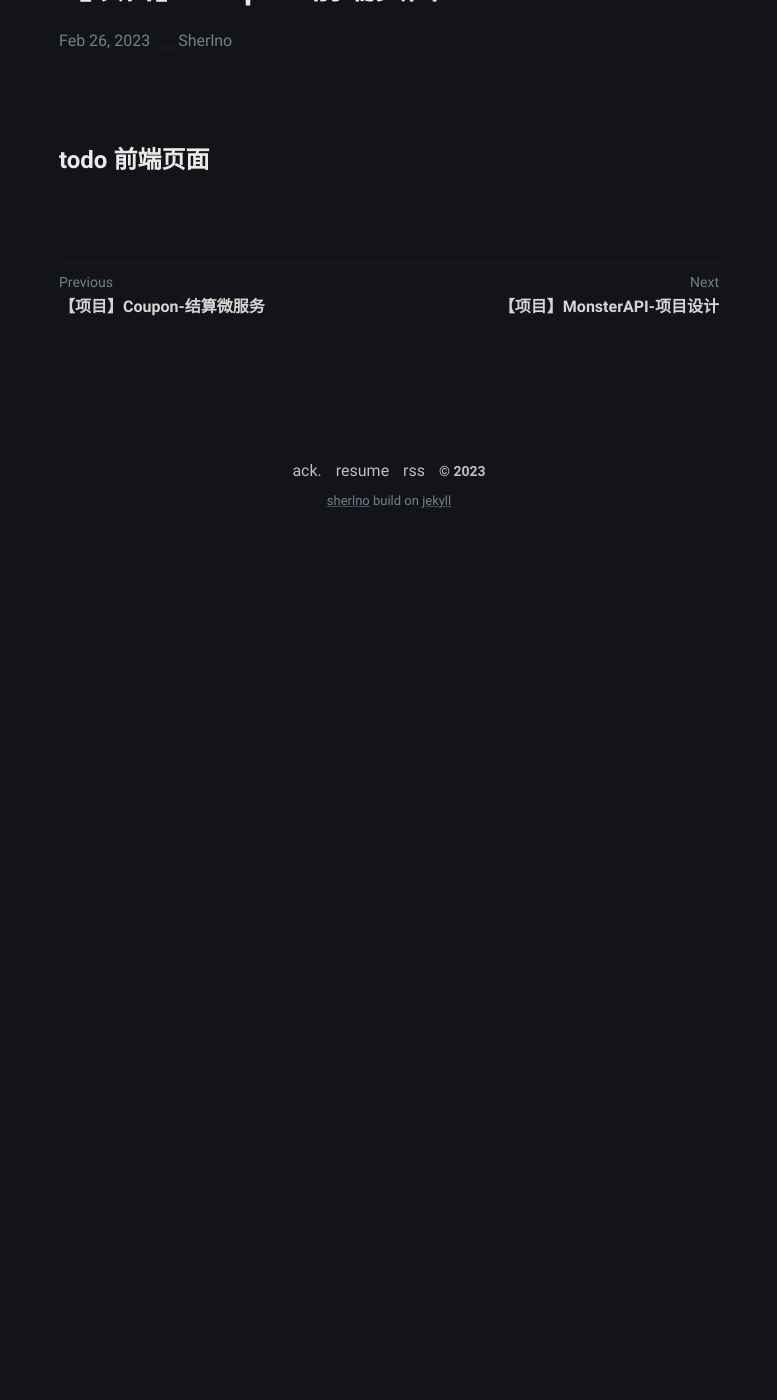
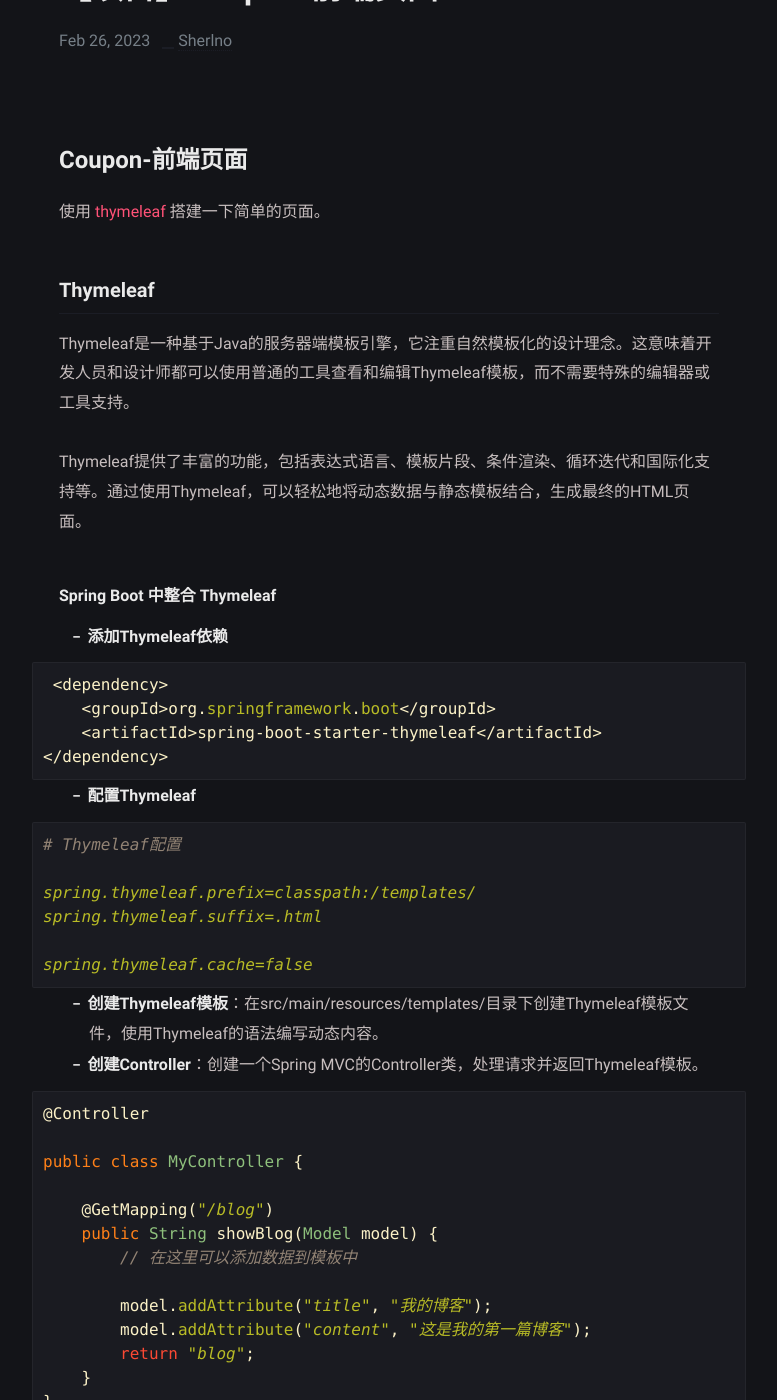
Before and after one commit to SherlnoW/SherlnoW.github.io, a Jekyll site: the page built from _posts/Monster-Coupon/2023-02-26-Coupon-前端页面显示.md, in a window 1280 px wide and 1400 px high, scrolled down 270 px. Shown: the whole window, without its empty margins (251-1028 px from the left). Built offline with Jekyll 4.4.1, drawn with Linux system fonts in a browser that asks for light colours; before the commit the page ends 900 px from its top, so only the background shows below that; some of the changed text lies outside the part shown.

Commit message:
Coupon-前端页面

````diff
--- a/_posts/Monster-Coupon/2023-02-26-Coupon-前端页面显示.md
+++ b/_posts/Monster-Coupon/2023-02-26-Coupon-前端页面显示.md
@@ -10,4 +10,78 @@
 - Java
 ---
 
-# todo 前端页面
+# Coupon-前端页面
+
+使用 [thymeleaf](https://blog.csdn.net/m0_64896985/article/details/123911807) 搭建一下简单的页面。
+
+### Thymeleaf
+
+Thymeleaf是一种基于Java的服务器端模板引擎，它注重自然模板化的设计理念。这意味着开发人员和设计师都可以使用普通的工具查看和编辑Thymeleaf模板，而不需要特殊的编辑器或工具支持。
+
+Thymeleaf提供了丰富的功能，包括表达式语言、模板片段、条件渲染、循环迭代和国际化支持等。通过使用Thymeleaf，可以轻松地将动态数据与静态模板结合，生成最终的HTML页面。
+
+##### Spring Boot 中整合 Thymeleaf
+
+* **添加Thymeleaf依赖**
+
+```java
+ <dependency>
+    <groupId>org.springframework.boot</groupId>
+    <artifactId>spring-boot-starter-thymeleaf</artifactId>
+</dependency>
+```
+
+* **配置Thymeleaf**
+
+```yaml
+# Thymeleaf配置
+
+spring.thymeleaf.prefix=classpath:/templates/
+spring.thymeleaf.suffix=.html
+
+spring.thymeleaf.cache=false
+```
+
+* **创建Thymeleaf模板**：在src/main/resources/templates/目录下创建Thymeleaf模板文件，使用Thymeleaf的语法编写动态内容。
+* **创建Controller**：创建一个Spring MVC的Controller类，处理请求并返回Thymeleaf模板。
+
+```java
+@Controller
+
+public class MyController {
+
+    @GetMapping("/blog")
+    public String showBlog(Model model) {
+        // 在这里可以添加数据到模板中
+
+        model.addAttribute("title", "我的博客");
+        model.addAttribute("content", "这是我的第一篇博客");
+        return "blog";
+    }
+}
+```
+
+* **创建Thymeleaf模板文件**：在src/main/resources/templates/目录下创建名为blog.html的Thymeleaf模板文件，并使用Thymeleaf的语法来展示动态内容。
+* **运行应用程序**：启动Spring Boot应用程序，并访问http://localhost:8080/blog
+
+### 前端页面展示
+
+<figure>
+    <img src="https://s1.ax1x.com/2023/08/08/pPV4d3Q.png" alt="首页" style="zoom: 45%;">
+    <figcaption>Fig 1. 首页.</figcaption>
+</figure>
+
+<figure>
+    <img src="https://s1.ax1x.com/2023/08/08/pPV4E0x.png" alt="查看优惠券模板" style="zoom: 67%;">
+    <figcaption>Fig 2. 查看优惠券模板.</figcaption>
+</figure>
+
+<figure>
+    <img src="https://s1.ax1x.com/2023/08/08/pPV4An1.png" alt="创建优惠券模板" style="zoom: 67%;">
+    <figcaption>Fig 3. 创建优惠券模板.</figcaption>
+</figure>
+
+<figure>
+    <img src="https://s1.ax1x.com/2023/08/08/pPV4FXR.png" alt="查看用户优惠券" style="zoom: 67%;">
+    <figcaption>Fig 4. 查看用户优惠券.</figcaption>
+</figure>
````
Also changed, not shown: _posts/Monster-Coupon/2023-03-12-Coupon-项目演示.md (deleted, +0 -13 lines).
